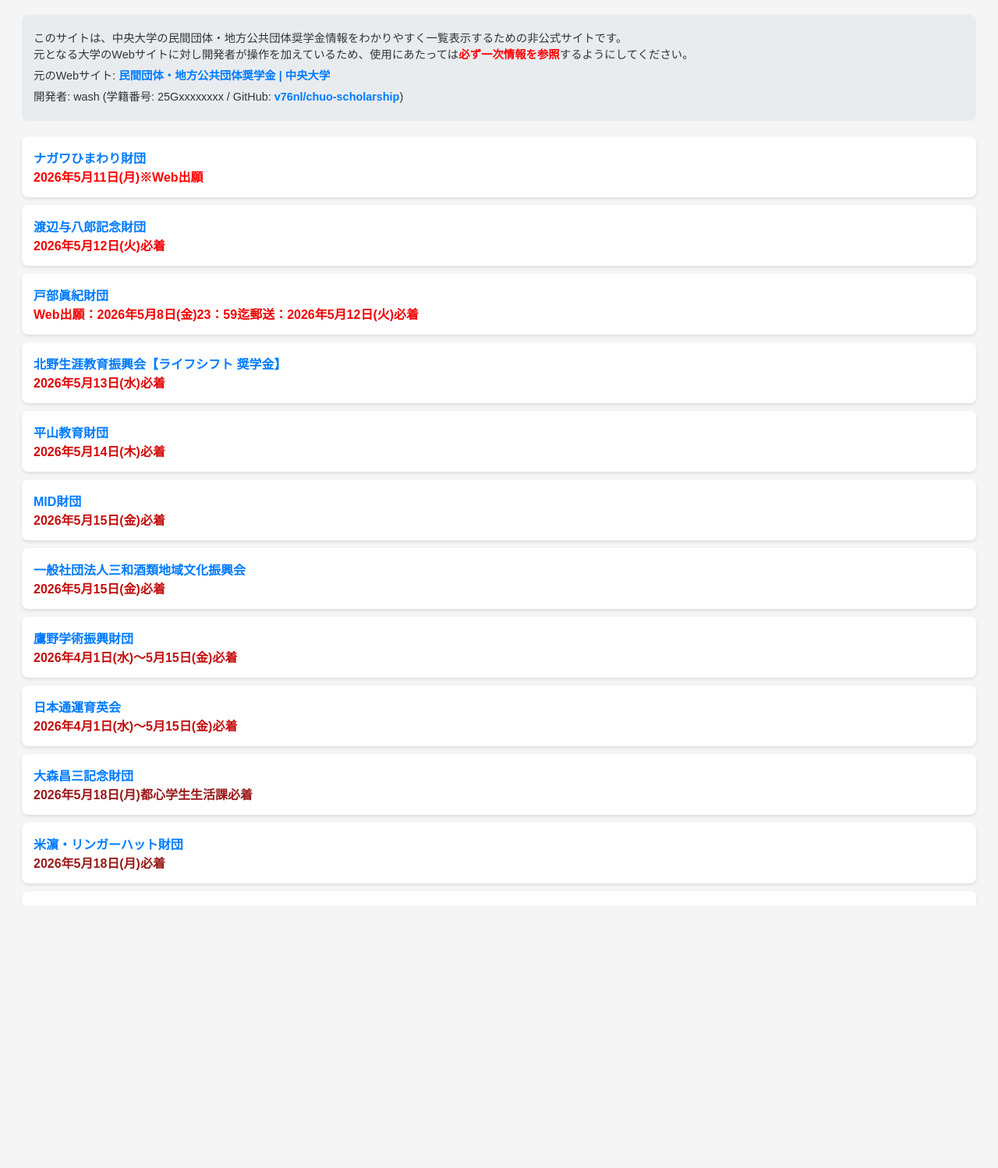
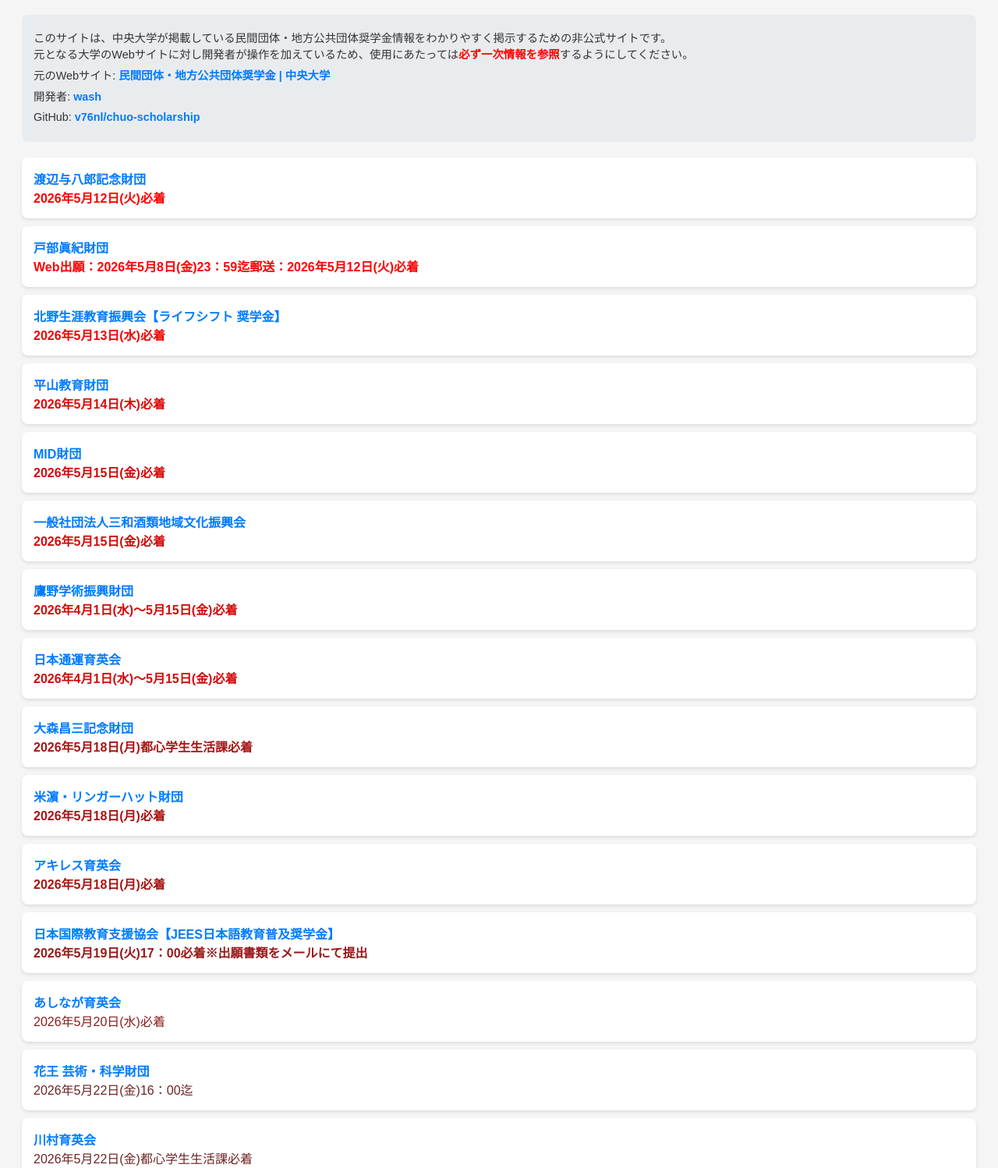
Before and after one commit to v76nl/chuo-scholarship, a plain HTML site: page index.html in a window 1280 px wide. Shown: the part 110-1608 px from the top of the page at 78% size. Drawn offline with Linux system fonts and the light colour scheme; a web font is replaced by a local one.

Commit message:
chore(html)

```diff
--- a/index.html
+++ b/index.html
@@ -33,28 +33,28 @@
 <body>
     <h1>中央大学 奨学金情報リスト</h1>
     <div class="description">
-        <p>このサイトは、中央大学の民間団体・地方公共団体奨学金情報をわかりやすく一覧表示するための非公式サイトです。<br />元となる大学のWebサイトに対し開発者が操作を加えているため、使用にあたっては<strong>必ず一次情報を参照</strong>するようにしてください。</p>
+        <p>このサイトは、中央大学が掲載している民間団体・地方公共団体奨学金情報をわかりやすく掲示するための非公式サイトです。<br />元となる大学のWebサイトに対し開発者が操作を加えているため、使用にあたっては<strong>必ず一次情報を参照</strong>するようにしてください。</p>
         <p>元のWebサイト: <a href="https://www.chuo-u.ac.jp/campuslife/scholarship/list/private/" target="_blank">民間団体・地方公共団体奨学金 | 中央大学</a></p>
-        <p>開発者: wash (学籍番号: 25Gxxxxxxxx / GitHub: <a href="https://github.com/v76nl/chuo-scholarship" target="_blank">v76nl/chuo-scholarship</a>)</p>
+        <p>開発者: <a href="https://v76nl.github.io/" target="_blank">wash</a></p>
+        <p>GitHub: <a href="https://github.com/v76nl/chuo-scholarship" target="_blank">v76nl/chuo-scholarship</a></p>
     </div>
     <ul>
-        <li><a href="http://www.nagawa-himawari.or.jp/" target="_blank">ナガワひまわり財団</a><br><span class="deadline" style="color: rgb(255, 0, 0); font-weight: bold;">2026年5月11日(月)※Web出願</span></li>
-        <li><a href="https://yw-memorial.jp/" target="_blank">渡辺与八郎記念財団</a><br><span class="deadline" style="color: rgb(240, 3, 3); font-weight: bold;">2026年5月12日(火)必着</span></li>
-        <li><a href="https://tobe-maki.or.jp/" target="_blank">戸部眞紀財団</a><br><span class="deadline" style="color: rgb(240, 3, 3); font-weight: bold;">Web出願：2026年5月8日(金)23：59迄郵送：2026年5月12日(火)必着</span></li>
-        <li><a href="https://www.kitanozaidan.or.jp/index.html" target="_blank">北野生涯教育振興会【ライフシフト 奨学金】</a><br><span class="deadline" style="color: rgb(225, 7, 7); font-weight: bold;">2026年5月13日(水)必着</span></li>
-        <li><a href="None" target="_blank">平山教育財団</a><br><span class="deadline" style="color: rgb(211, 10, 10); font-weight: bold;">2026年5月14日(木)必着</span></li>
-        <li><a href="https://foundation.midgroup.co.jp/" target="_blank">MID財団</a><br><span class="deadline" style="color: rgb(196, 14, 14); font-weight: bold;">2026年5月15日(金)必着</span></li>
-        <li><a href="None" target="_blank">一般社団法人三和酒類地域文化振興会</a><br><span class="deadline" style="color: rgb(196, 14, 14); font-weight: bold;">2026年5月15日(金)必着</span></li>
-        <li><a href="https://www.takano-zaidan.com/" target="_blank">鷹野学術振興財団</a><br><span class="deadline" style="color: rgb(196, 14, 14); font-weight: bold;">2026年4月1日(水)～5月15日(金)必着</span></li>
-        <li><a href="http://www.nittsu-ikueikai.or.jp/" target="_blank">日本通運育英会</a><br><span class="deadline" style="color: rgb(196, 14, 14); font-weight: bold;">2026年4月1日(水)～5月15日(金)必着</span></li>
-        <li><a href="http://www.omorishozo.or.jp/" target="_blank">大森昌三記念財団</a><br><span class="deadline" style="color: rgb(153, 25, 25); font-weight: bold;">2026年5月18日(月)都心学生生活課必着</span></li>
-        <li><a href="https://yonehama-rh-found.or.jp/index.html" target="_blank">米濵・リンガーハット財団</a><br><span class="deadline" style="color: rgb(153, 25, 25); font-weight: bold;">2026年5月18日(月)必着</span></li>
-        <li><a href="None" target="_blank">アキレス育英会</a><br><span class="deadline" style="color: rgb(153, 25, 25); font-weight: bold;">2026年5月18日(月)必着</span></li>
-        <li><a href="http://www.jees.or.jp/" target="_blank">日本国際教育支援協会【JEES日本語教育普及奨学金】</a><br><span class="deadline" style="color: rgb(138, 29, 29); font-weight: normal;">2026年5月19日(火)17：00必着※出願書類をメールにて提出</span></li>
-        <li><a href="https://www.ashinaga.org/" target="_blank">あしなが育英会</a><br><span class="deadline" style="color: rgb(123, 32, 32); font-weight: normal;">2026年5月20日(水)必着</span></li>
-        <li><a href="https://www.kao-foundation.or.jp/scholarship/yukei/" target="_blank">花王 芸術・科学財団</a><br><span class="deadline" style="color: rgb(94, 40, 40); font-weight: normal;">2026年5月22日(金)16：00迄</span></li>
-        <li><a href="http://kawamura-ikueikai.or.jp/" target="_blank">川村育英会</a><br><span class="deadline" style="color: rgb(94, 40, 40); font-weight: normal;">2026年5月22日(金)都心学生生活課必着</span></li>
-        <li><a href="https://kawamura-ikueikai.or.jp/" target="_blank">川村育英会</a><br><span class="deadline" style="color: rgb(94, 40, 40); font-weight: normal;">2026年5月22日(金)都心学生生活課必着</span></li>
+        <li><a href="https://yw-memorial.jp/" target="_blank">渡辺与八郎記念財団</a><br><span class="deadline" style="color: rgb(255, 0, 0); font-weight: bold;">2026年5月12日(火)必着</span></li>
+        <li><a href="https://tobe-maki.or.jp/" target="_blank">戸部眞紀財団</a><br><span class="deadline" style="color: rgb(255, 0, 0); font-weight: bold;">Web出願：2026年5月8日(金)23：59迄郵送：2026年5月12日(火)必着</span></li>
+        <li><a href="https://www.kitanozaidan.or.jp/index.html" target="_blank">北野生涯教育振興会【ライフシフト 奨学金】</a><br><span class="deadline" style="color: rgb(240, 3, 3); font-weight: bold;">2026年5月13日(水)必着</span></li>
+        <li><a href="None" target="_blank">平山教育財団</a><br><span class="deadline" style="color: rgb(225, 7, 7); font-weight: bold;">2026年5月14日(木)必着</span></li>
+        <li><a href="https://foundation.midgroup.co.jp/" target="_blank">MID財団</a><br><span class="deadline" style="color: rgb(211, 10, 10); font-weight: bold;">2026年5月15日(金)必着</span></li>
+        <li><a href="None" target="_blank">一般社団法人三和酒類地域文化振興会</a><br><span class="deadline" style="color: rgb(211, 10, 10); font-weight: bold;">2026年5月15日(金)必着</span></li>
+        <li><a href="https://www.takano-zaidan.com/" target="_blank">鷹野学術振興財団</a><br><span class="deadline" style="color: rgb(211, 10, 10); font-weight: bold;">2026年4月1日(水)～5月15日(金)必着</span></li>
+        <li><a href="http://www.nittsu-ikueikai.or.jp/" target="_blank">日本通運育英会</a><br><span class="deadline" style="color: rgb(211, 10, 10); font-weight: bold;">2026年4月1日(水)～5月15日(金)必着</span></li>
+        <li><a href="http://www.omorishozo.or.jp/" target="_blank">大森昌三記念財団</a><br><span class="deadline" style="color: rgb(167, 21, 21); font-weight: bold;">2026年5月18日(月)都心学生生活課必着</span></li>
+        <li><a href="https://yonehama-rh-found.or.jp/index.html" target="_blank">米濵・リンガーハット財団</a><br><span class="deadline" style="color: rgb(167, 21, 21); font-weight: bold;">2026年5月18日(月)必着</span></li>
+        <li><a href="None" target="_blank">アキレス育英会</a><br><span class="deadline" style="color: rgb(167, 21, 21); font-weight: bold;">2026年5月18日(月)必着</span></li>
+        <li><a href="http://www.jees.or.jp/" target="_blank">日本国際教育支援協会【JEES日本語教育普及奨学金】</a><br><span class="deadline" style="color: rgb(153, 25, 25); font-weight: bold;">2026年5月19日(火)17：00必着※出願書類をメールにて提出</span></li>
+        <li><a href="https://www.ashinaga.org/" target="_blank">あしなが育英会</a><br><span class="deadline" style="color: rgb(138, 29, 29); font-weight: normal;">2026年5月20日(水)必着</span></li>
+        <li><a href="https://www.kao-foundation.or.jp/scholarship/yukei/" target="_blank">花王 芸術・科学財団</a><br><span class="deadline" style="color: rgb(109, 36, 36); font-weight: normal;">2026年5月22日(金)16：00迄</span></li>
+        <li><a href="http://kawamura-ikueikai.or.jp/" target="_blank">川村育英会</a><br><span class="deadline" style="color: rgb(109, 36, 36); font-weight: normal;">2026年5月22日(金)都心学生生活課必着</span></li>
+        <li><a href="https://kawamura-ikueikai.or.jp/" target="_blank">川村育英会</a><br><span class="deadline" style="color: rgb(109, 36, 36); font-weight: normal;">2026年5月22日(金)都心学生生活課必着</span></li>
         <li><a href="https://www.netjpc.com/company/scholarship/index.html" target="_blank">JPC奨学財団</a><br><span class="deadline">2026年5月29日(金)</span></li>
         <li><a href="http://kotobukizaidan.org/" target="_blank">寿財団</a><br><span class="deadline">2026年5月29日(金)必着</span></li>
         <li><a href="http://www.kokorozashi-foundation.or.jp/" target="_blank">志・建設技術人材育成財団</a><br><span class="deadline">2026年5月30日(土)必着</span></li>
```
Also changed, not shown: 1 other file.
